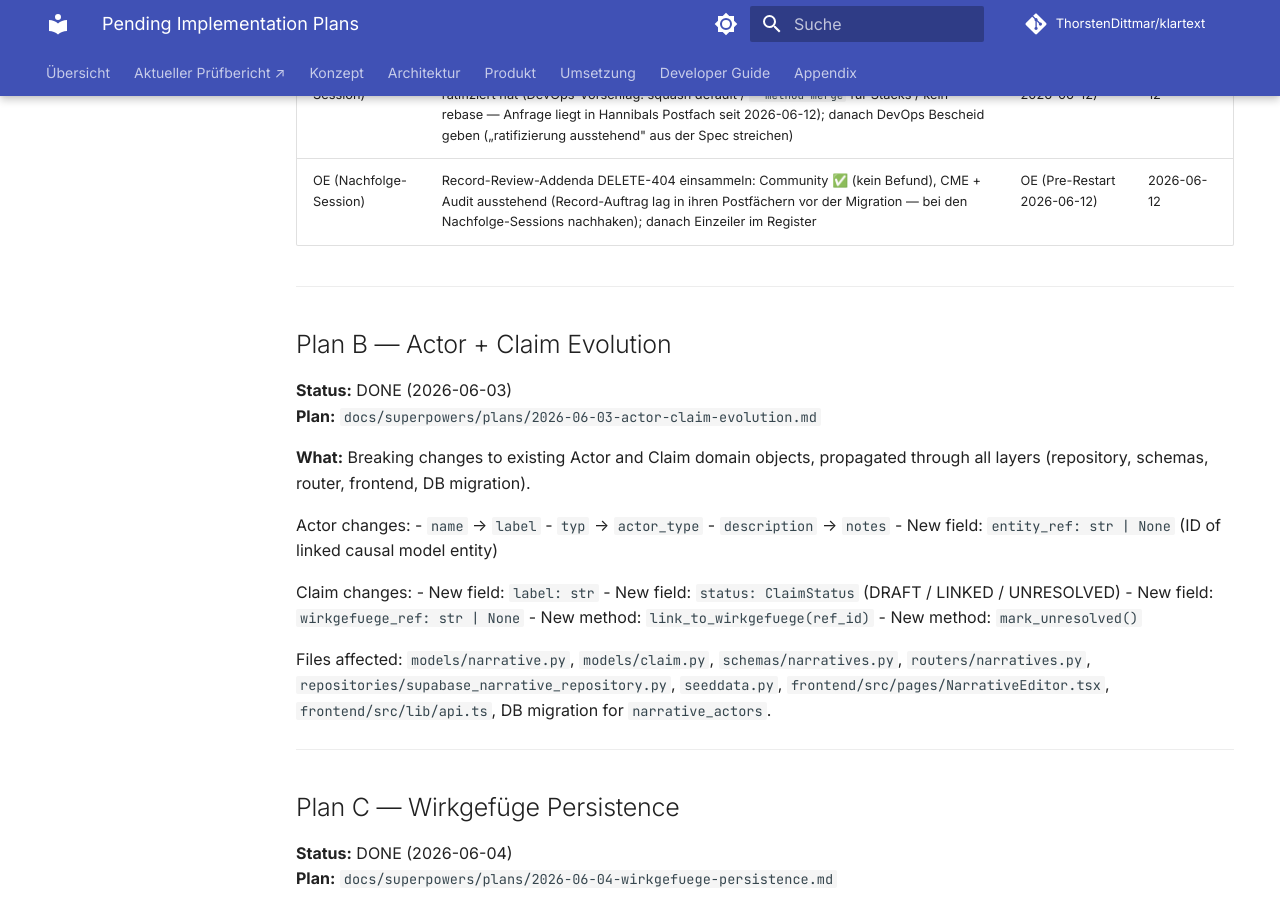
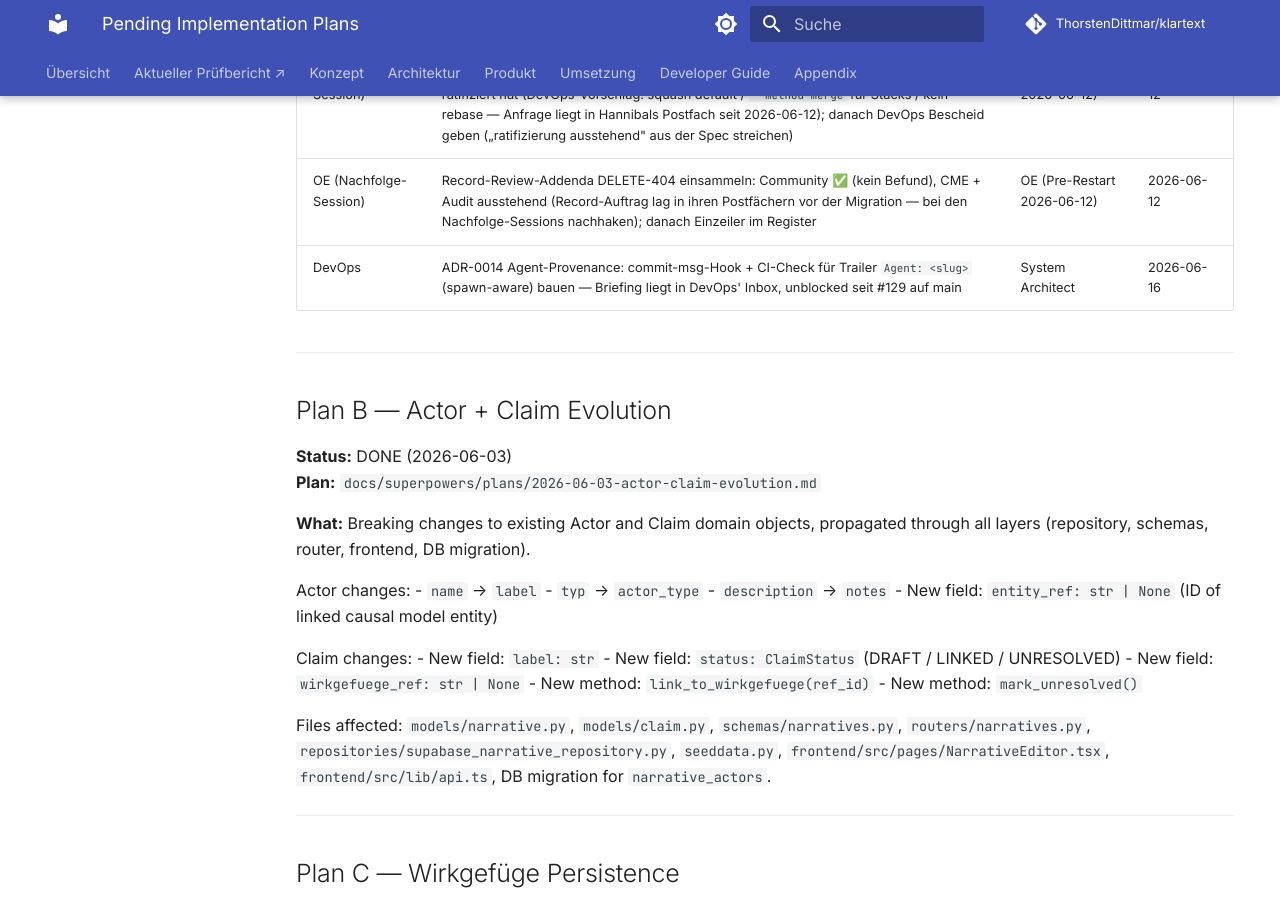
Before and after one commit to ThorstenDittmar/klartext, an MkDocs documentation site: the page built from docs/superpowers/plans/PENDING.md, in a window 1280 px wide and 900 px high, scrolled down 1633 px. Built offline with MkDocs 1.6.1 and Material for MkDocs 9.7.7, drawn with Linux system fonts in a browser that asks for light colours; comment, search, counter and statistics services are not loaded.

Commit message:
docs(pending): track DevOps ADR-0014 provenance-hook delegation
SA anchor-routing request (plans/ is not SA's write domain): record the
active delegation that DevOps builds the commit-msg hook + CI check for the
'Agent: <slug>' trailer (ADR-0014, spawn-aware). Unblocked since #129 on main;
briefing already in DevOps' inbox. Pure tracking — OE coordinates the frozen
plan, so the register line lands here.

Agent: oe
Co-Authored-By: Claude Opus 4.8 (1M context) <noreply@anthropic.com>

```diff
--- a/docs/superpowers/plans/PENDING.md
+++ b/docs/superpowers/plans/PENDING.md
@@ -44,6 +44,7 @@ Verwahr-Depot der Retro-Inputs: Hannibal-Memory `project_h01422_retro_inputs.md`
 | SA | CLAUDE.md § Agent Roles & Boundaries auf das neue Startmodell aktualisieren (Terminal-Launcher statt App, `allowed-tools.txt`, Worktrees, Generationswechsel) — passt zum ADR-0010-Auftrag, gleiche Quelle (Register-Zeile Strukturumbau) | OE | 2026-06-11 |
 | OE (Nachfolge-Session) | Merge-Methoden-Policy in `practices/merge-protocol.md` eintragen, sobald Hannibal ratifiziert hat (DevOps-Vorschlag: squash default / `--method merge` für Stacks / kein rebase — Anfrage liegt in Hannibals Postfach seit 2026-06-12); danach DevOps Bescheid geben („ratifizierung ausstehend" aus der Spec streichen) | OE (Pre-Restart 2026-06-12) | 2026-06-12 |
 | OE (Nachfolge-Session) | Record-Review-Addenda DELETE-404 einsammeln: Community ✅ (kein Befund), CME + Audit ausstehend (Record-Auftrag lag in ihren Postfächern vor der Migration — bei den Nachfolge-Sessions nachhaken); danach Einzeiler im Register | OE (Pre-Restart 2026-06-12) | 2026-06-12 |
+| DevOps | ADR-0014 Agent-Provenance: commit-msg-Hook + CI-Check für Trailer `Agent: <slug>` (spawn-aware) bauen — Briefing liegt in DevOps' Inbox, unblocked seit #129 auf main | System Architect | 2026-06-16 |
 
 ---
 
```
